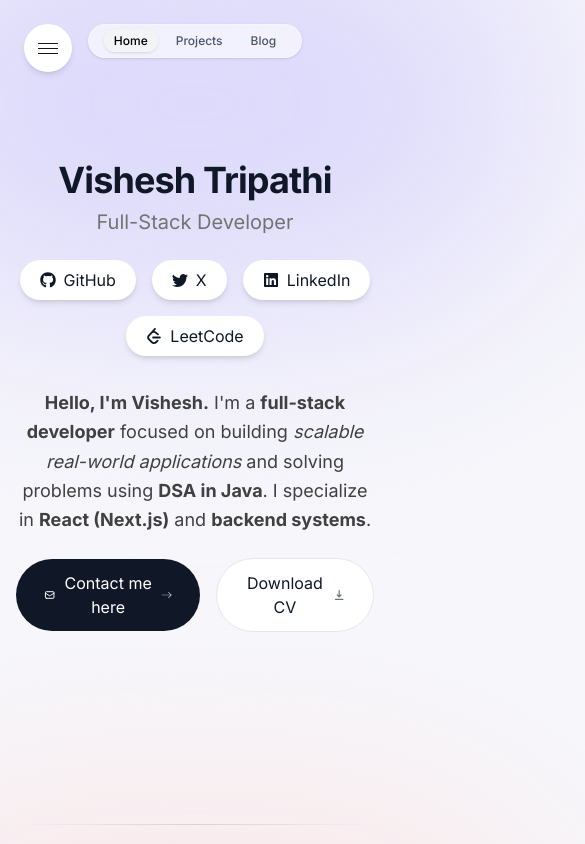
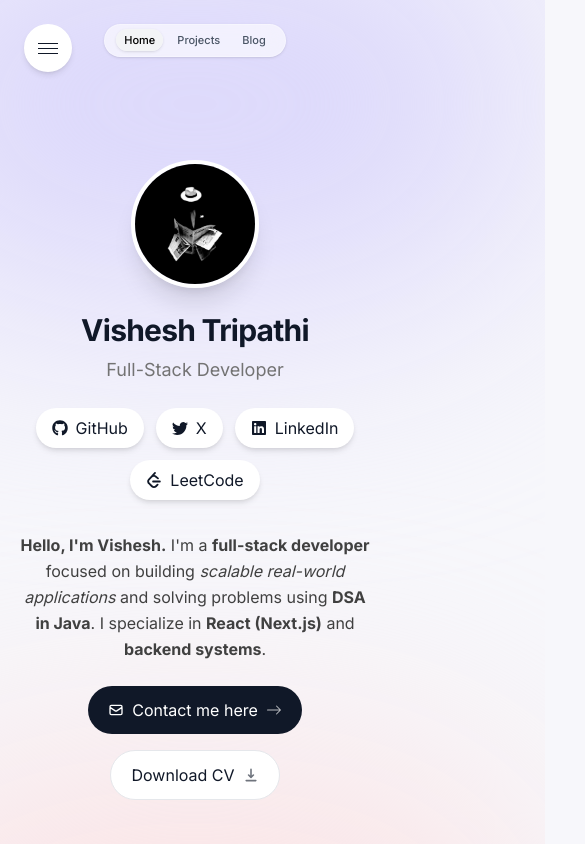
Before and after one commit to VTCodeCraft/next-portfolio, a Next.js app: page / in a window 390 px wide. Shown: the top 844 px of the page, 585 px wide, since content can reach past the window. Built offline with nearby package versions, Linux system fonts and the light colour scheme.

Commit message:
Refactor layout components for improved structure and styling; update header positioning and enhance intro section responsiveness

```diff
--- a/app/layout.tsx
+++ b/app/layout.tsx
@@ -26,10 +26,8 @@
         <div className="absolute -top-24 left-1/2 -translate-x-1/2 w-175 h-100 bg-[#dbd7fb] blur-[120px] rounded-full -z-10" />
         <div className="absolute -bottom-24 left-1/2 -translate-x-1/2 w-175 h-100 bg-[#fbe2e3] blur-[120px] rounded-full -z-10" />
 
-        {/* HEADER — full width, centered pill */}
-        <div className="fixed top-6 left-0 right-0 z-50 flex justify-center">
-          <Header />
-        </div>
+        {/* HEADER — centered using flex (correct way) */}
+        <Header />
 
         {/* CONTENT */}
         <main className="flex justify-center w-full px-4 sm:px-6 pt-32 pb-20">
--- a/app/page.tsx
+++ b/app/page.tsx
@@ -1,31 +1,31 @@
 import Intro from "@/components/intro";
+import ProfileSidebar from "@/components/profile-sidebar";
 import SectionDivider from "@/components/section-divider";
 import Sidebar from "@/components/sidebar";
 import Skills from "@/components/skills";
-import ProfileSidebar from "@/components/profile-sidebar";
 
 export default function Home() {
   return (
-    <div className="mx-auto flex w-full max-w-6xl flex-col items-center gap-8 lg:flex-row lg:items-stretch lg:gap-10 xl:gap-14">
-
-      {/* LEFT COLUMN — Nav links only */}
-      <aside className="w-full lg:w-44 lg:shrink-0 lg:sticky lg:top-32 lg:self-start">
+    <div className="mx-auto flex w-full max-w-6xl flex-col gap-8 lg:grid lg:grid-cols-[12rem_minmax(0,1fr)] lg:items-start lg:gap-16 xl:grid-cols-[13rem_minmax(0,1fr)] xl:gap-20">
+      {/* LEFT SIDEBAR */}
+      <aside className="w-full lg:self-start">
         <Sidebar />
       </aside>
 
-      {/* PROFILE IMAGE — its own column between sidebar and content */}
-      {/* On mobile: shown inline above main content */}
-      <div className="hidden lg:flex lg:items-center lg:justify-start lg:shrink-0 lg:sticky lg:top-28 lg:self-start lg:pt-2">
-        <ProfileSidebar />
-      </div>
+      {/* RIGHT CONTENT AREA */}
+      <main className="min-w-0">
+        <div className="flex flex-col gap-8 lg:grid lg:grid-cols-[13rem_minmax(0,1fr)] lg:items-start lg:gap-14 xl:grid-cols-[15rem_minmax(0,1fr)] xl:gap-16">
+          <div className="hidden lg:block lg:sticky lg:top-32 lg:self-start">
+            <ProfileSidebar />
+          </div>
 
-      {/* MAIN CONTENT */}
-      <main className="flex min-w-0 w-full flex-1 flex-col items-center space-y-24 sm:space-y-28 lg:items-stretch lg:space-y-32">
-        <Intro />
-        <SectionDivider />
-        <Skills />
+          <div className="min-w-0 space-y-24 sm:space-y-28 lg:space-y-32">
+            <Intro />
+            <SectionDivider />
+            {/* <Skills /> */}
+          </div>
+        </div>
       </main>
-
     </div>
   );
 }
--- a/components/header.tsx
+++ b/components/header.tsx
@@ -10,10 +10,10 @@
   const pathname = usePathname();
 
   return (
-    <header className="fixed top-6 left-0 right-0 z-50 flex justify-center px-4">
+    <header className="fixed top-6 inset-x-0 z-50 flex justify-center px-4">
 
       {/* NAV CONTAINER */}
-      <div className="relative w-fit">
+      <div className="relative w-fit max-w-[calc(100vw-7rem)]">
 
         {/* BACKGROUND */}
         <motion.div
@@ -23,8 +23,8 @@
         />
 
         {/* NAV */}
-        <nav className="relative px-4 sm:px-5 py-2">
-          <ul className="flex items-center justify-center gap-2 sm:gap-4 text-[12px] sm:text-[13px] font-medium whitespace-nowrap">
+        <nav className="relative px-3 py-2 sm:px-5">
+          <ul className="flex items-center justify-center gap-1.5 text-[11px] font-medium whitespace-nowrap sm:gap-4 sm:text-[13px]">
 
             {links.map((link) => (
               <motion.li
@@ -34,7 +34,7 @@
               >
                 <Link
                   href={link.href}
-                  className={`px-2.5 sm:px-3 py-1 rounded-full transition ${
+                  className={`rounded-full px-2 py-1 transition sm:px-3 ${
                     pathname === link.href
                       ? "bg-gray-100 text-black shadow-sm"
                       : "text-gray-600 hover:text-black hover:bg-white/70"
--- a/components/intro.tsx
+++ b/components/intro.tsx
@@ -13,14 +13,30 @@
     <section id="introduction" className="w-full flex justify-center">
 
       {/* CENTERED CONTAINER */}
-      <div className="max-w-5xl w-full flex flex-col md:flex-row items-center justify-center gap-16">
+      <div className="max-w-5xl w-full flex flex-col items-center justify-center gap-12 lg:flex-row lg:gap-16">
 
         {/* CONTENT */}
-        <div className="flex flex-col items-center md:items-start text-center md:text-left max-w-xl">
+        <div className="flex max-w-xl flex-col items-center text-center lg:items-start lg:text-left">
+          <motion.div
+            className="mb-6 lg:hidden"
+            initial={{ opacity: 0, scale: 0 }}
+            animate={{ opacity: 1, scale: 1 }}
+            transition={{ duration: 0.4 }}
+          >
+            <Image
+              src="/profile.jpg"
+              alt="Vishesh Tripathi"
+              width={120}
+              height={120}
+              quality={95}
+              priority
+              className="h-32 w-32 rounded-full object-cover border-4 border-white shadow-xl"
+            />
+          </motion.div>
 
           {/* NAME */}
           <motion.h1
-            className="text-4xl sm:text-6xl font-bold tracking-tight"
+            className="text-3xl font-bold tracking-tight sm:text-5xl lg:text-6xl"
             initial={{ opacity: 0, y: 20 }}
             animate={{ opacity: 1, y: 0 }}
             transition={{ delay: 0.25 }}
@@ -30,7 +46,7 @@
 
           {/* ROLE */}
           <motion.p
-            className="text-xl sm:text-2xl text-neutral-500 mt-2"
+            className="mt-2 text-lg text-neutral-500 sm:text-2xl"
             initial={{ opacity: 0, y: 20 }}
             animate={{ opacity: 1, y: 0 }}
             transition={{ delay: 0.25 }}
@@ -40,7 +56,7 @@
 
           {/* SOCIALS */}
           <motion.div
-            className="flex flex-wrap gap-4 mt-6 justify-center md:justify-start"
+            className="mt-6 flex flex-wrap justify-center gap-3 lg:justify-start lg:gap-4"
             initial={{ opacity: 0, y: 20 }}
             animate={{ opacity: 1, y: 0 }}
             transition={{ delay: 0.2 }}
@@ -48,7 +64,7 @@
             <Link
               href="https://github.com/VTCodeCraft"
               target="_blank"
-              className="flex items-center gap-2 px-5 py-2 rounded-full bg-white shadow-md hover:scale-105 transition"
+              className="flex items-center gap-2 rounded-full bg-white px-4 py-2 shadow-md transition hover:scale-105 sm:px-5"
             >
               <FaGithub />
               GitHub
@@ -57,7 +73,7 @@
             <Link
               href="https://x.com/VTCodeCraft_"
               target="_blank"
-              className="flex items-center gap-2 px-5 py-2 rounded-full bg-white shadow-md hover:scale-105 transition"
+              className="flex items-center gap-2 rounded-full bg-white px-4 py-2 shadow-md transition hover:scale-105 sm:px-5"
             >
               <BsTwitter />
               X
@@ -66,7 +82,7 @@
             <Link
               href="https://linkedin.com/in/vishesh-tripathi-6b6a41213"
               target="_blank"
-              className="flex items-center gap-2 px-5 py-2 rounded-full bg-white shadow-md hover:scale-105 transition"
+              className="flex items-center gap-2 rounded-full bg-white px-4 py-2 shadow-md transition hover:scale-105 sm:px-5"
             >
               <FaLinkedin />
               LinkedIn
@@ -76,7 +92,7 @@
               href="https://leetcode.com/u/VTCodeCraft/"
               target="_blank"
               rel="noopener noreferrer"
-              className="flex items-center gap-2 px-5 py-2 rounded-full bg-white shadow-md hover:scale-105 transition"
+              className="flex items-center gap-2 rounded-full bg-white px-4 py-2 shadow-md transition hover:scale-105 sm:px-5"
             >
               <SiLeetcode />
               LeetCode
@@ -85,13 +101,13 @@
 
           {/* DESCRIPTION */}
           <motion.p
-            className="mt-8 text-lg text-neutral-700 leading-relaxed"
+            className="mt-8 text-base leading-relaxed text-neutral-700 sm:text-lg"
             initial={{ opacity: 0, y: 20 }}
             animate={{ opacity: 1, y: 0 }}
             transition={{ delay: 0.25 }}
           >
-            <span className="font-bold">Hello, I'm Vishesh.</span>{" "}
-            I'm a <span className="font-bold">full-stack developer</span> focused on{" "}
+            <span className="font-bold">Hello, I&apos;m Vishesh.</span>{" "}
+            I&apos;m a <span className="font-bold">full-stack developer</span> focused on{" "}
             building <span className="italic">scalable real-world applications</span>{" "}
             and solving problems using{" "}
             <span className="font-bold">DSA in Java</span>. I specialize in{" "}
@@ -101,7 +117,7 @@
 
           {/* BUTTONS */}
           <motion.div
-            className="flex flex-row items-center gap-4 mt-6 justify-center md:justify-start"
+            className="mt-6 flex flex-wrap items-center justify-center gap-4 lg:justify-start"
             initial={{ opacity: 0, y: 20 }}
             animate={{ opacity: 1, y: 0 }}
             transition={{ delay: 0.2 }}
@@ -109,7 +125,7 @@
             <Link
               href="mailto:work.vishesh12.05@gmail.com"
               target="_blank"
-              className="group bg-gray-900 text-white px-7 py-3 flex items-center gap-2 rounded-full hover:scale-105 transition"
+              className="group flex items-center gap-2 rounded-full bg-gray-900 px-5 py-3 text-white transition hover:scale-105 sm:px-7"
             >
               <HiOutlineMail />
               Contact me here
@@ -121,7 +137,7 @@
               download="Vishesh-Tripathi-Resume.pdf"
               target="_blank"
               rel="noopener noreferrer"
-              className="group bg-white px-7 py-3 flex items-center gap-2 rounded-full border border-gray-200 hover:scale-105 transition"
+              className="group flex items-center gap-2 rounded-full border border-gray-200 bg-white px-5 py-3 transition hover:scale-105 sm:px-7"
             >
               Download CV
               <HiDownload className="opacity-60 group-hover:translate-y-1 transition" />
```
